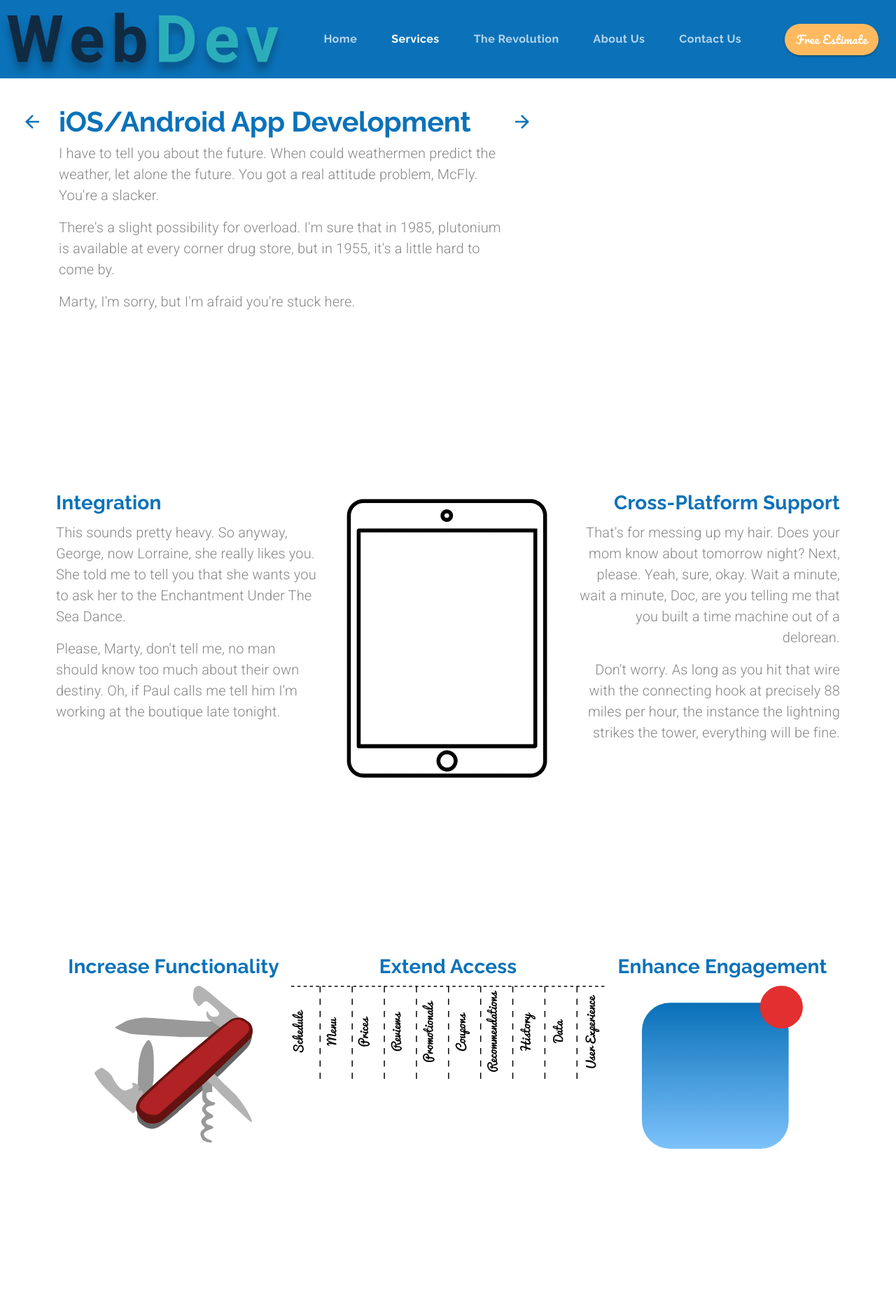
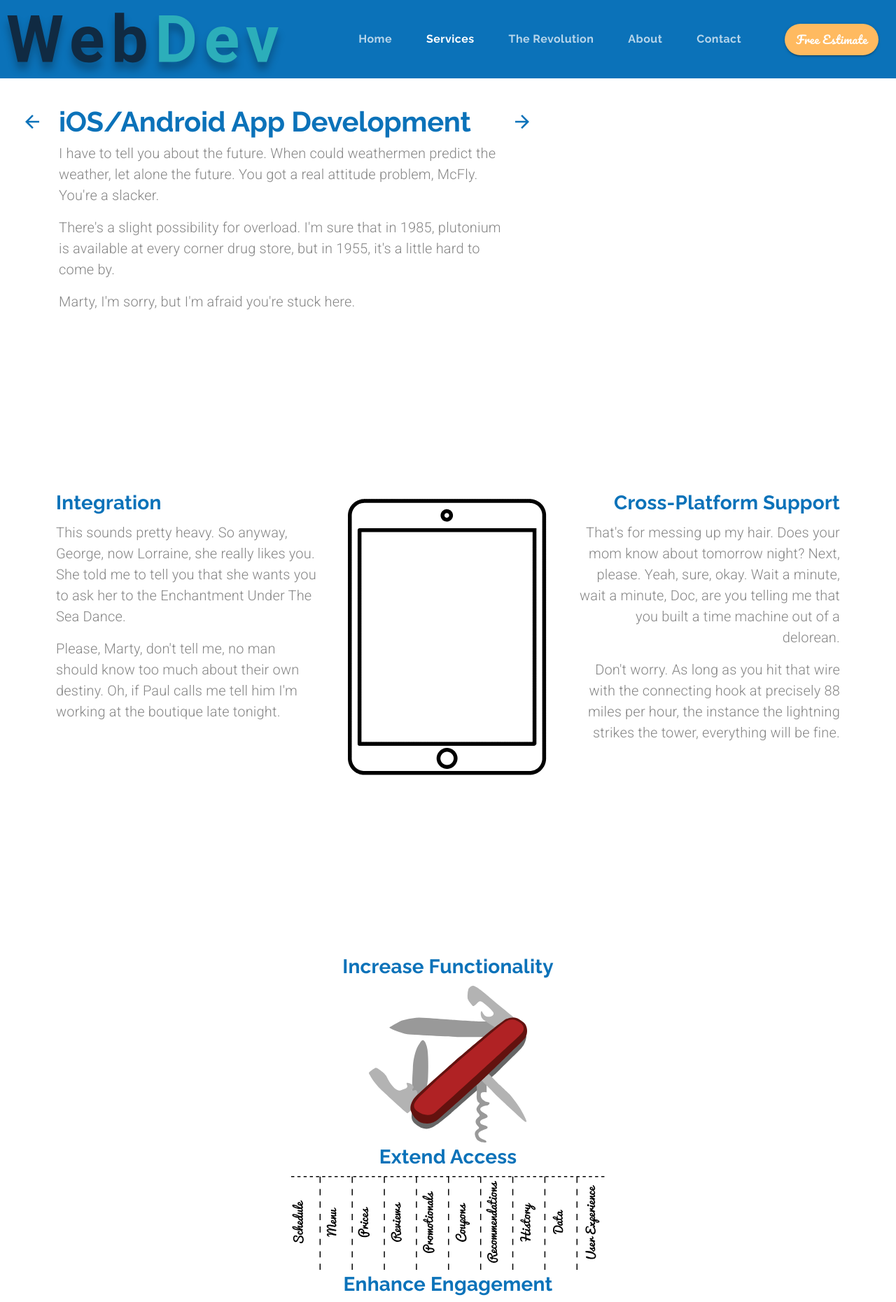
Before and after one commit to onTheDL/das-development-v2, a Next.js app: page /mobileapps in a window 1280 px wide. Shown: the top 1861 px of the page at 70% size. Built offline with nearby package versions, Linux system fonts and the light colour scheme.

Commit message:
Fix icons alignment in Safari

```diff
--- a/pages/index.js
+++ b/pages/index.js
@@ -141,7 +141,7 @@ export default function LandingPage({ setValue, setSelectedIndex }) {
 
   const defaultOptions = {
     loop: true,
-    autoplay: false,
+    autoplay: true,
     animationData: animationData,
     rendererSettings: {
       preserveAspectRatio: "xMidYMid slice",
--- a/pages/mobileapps.js
+++ b/pages/mobileapps.js
@@ -177,7 +177,7 @@ export default function MobileApps({ setValue, setSelectedIndex }) {
         <Grid item md>
           <Lottie
             options={defaultOptions}
-            style={{ maxWidth: "20em" }}
+            style={{ maxWidth: matchesMD ? "15em" : "20em", height: matchesMD ? "20em" : undefined }}
             isStopped={false}
           />
         </Grid>
@@ -212,7 +212,7 @@ export default function MobileApps({ setValue, setSelectedIndex }) {
         container
         direction={matchesMD ? "column" : "row"}
         className={classes.rowContainer}
-        style={{marginBottom: "15em"}}
+        style={{marginBottom: "15em", display: "grid"}}
       >
         {/*---Increase Functionality Block---*/}
         <Grid item container direction="column" alignItems="center" md>
--- a/src/ui/Header.js
+++ b/src/ui/Header.js
@@ -169,8 +169,8 @@ export default function Header({
       mouseOver: (event) => handleClick(event),
     },
     { name: "The Revolution", link: "/revolution", activeIndex: 2 },
-    { name: "About Us", link: "/about", activeIndex: 3 },
-    { name: "Contact Us", link: "/contact", activeIndex: 4 },
+    { name: "About", link: "/about", activeIndex: 3 },
+    { name: "Contact", link: "/contact", activeIndex: 4 },
   ];
 
   useEffect(() => {
```
